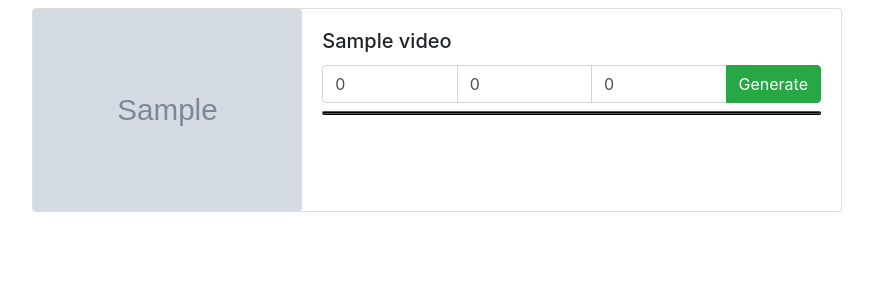
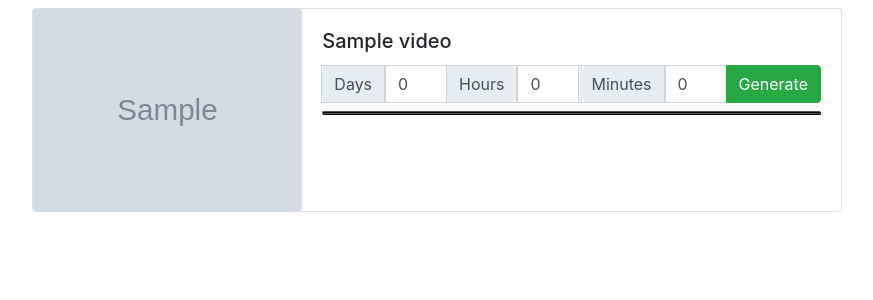
Before and after one commit to geofferyj/YouTubeVideoBookmarker, a Django app: template project/bookmarker/templates/bookmarker/admin_page.html in a window 1280 px wide. Shown: the part 48-348 px from the top of the page, without its empty margins (68-941 px from the left). Run offline with Django 3.2, Linux system fonts and the light colour scheme; the template is opened without the code that fills it: most values are stand-ins (such as "Sample title", 1, 10 or a date in 2020); grey boxes marked "Sample" are stand-in pictures; some libraries are stand-ins or nearby versions.

Commit message:
15-7-2020 fix a bug

```diff
--- a/project/bookmarker/templates/bookmarker/admin_page.html
+++ b/project/bookmarker/templates/bookmarker/admin_page.html
@@ -19,9 +19,18 @@
                         additional content. This content is a little bit longer.</p>
                     <p class="card-text"><small class="text-muted">Last updated 3 mins ago</small></p> -->
                     <div class="input-group mw-75 ">
-                        <input type="number" class="form-control" value=0 placeholder="Days" min="0" max="365">
-                        <input type="number" class="form-control" value=0 placeholder="Hours" min="0" max="24">
-                        <input type="number" class="form-control" value=0 placeholder="Minutes" min="0" max="60">
+                    <div class="input-group-append">
+                        <label class="input-group-text" for="days">Days</label>
+                    </div>
+                        <input type="number" class="form-control" value=0 id="days" placeholder="Days" min="0" max="365">
+                    <div class="input-group-append">
+                        <label class="input-group-text" for="hours">Hours</label>
+                    </div>
+                        <input type="number" class="form-control" value=0 id="hours" placeholder="Hours" min="0" max="24">
+                         <div class="input-group-append">
+                        <label class="input-group-text" for="mins">Minutes</label>
+                    </div>
+                        <input type="number" class="form-control" value=0 id="mins" placeholder="Minutes" min="0" max="60">
                         <div class="input-group-append">
                             <button class="btn btn-success">Generate</button>
                         </div>
```
